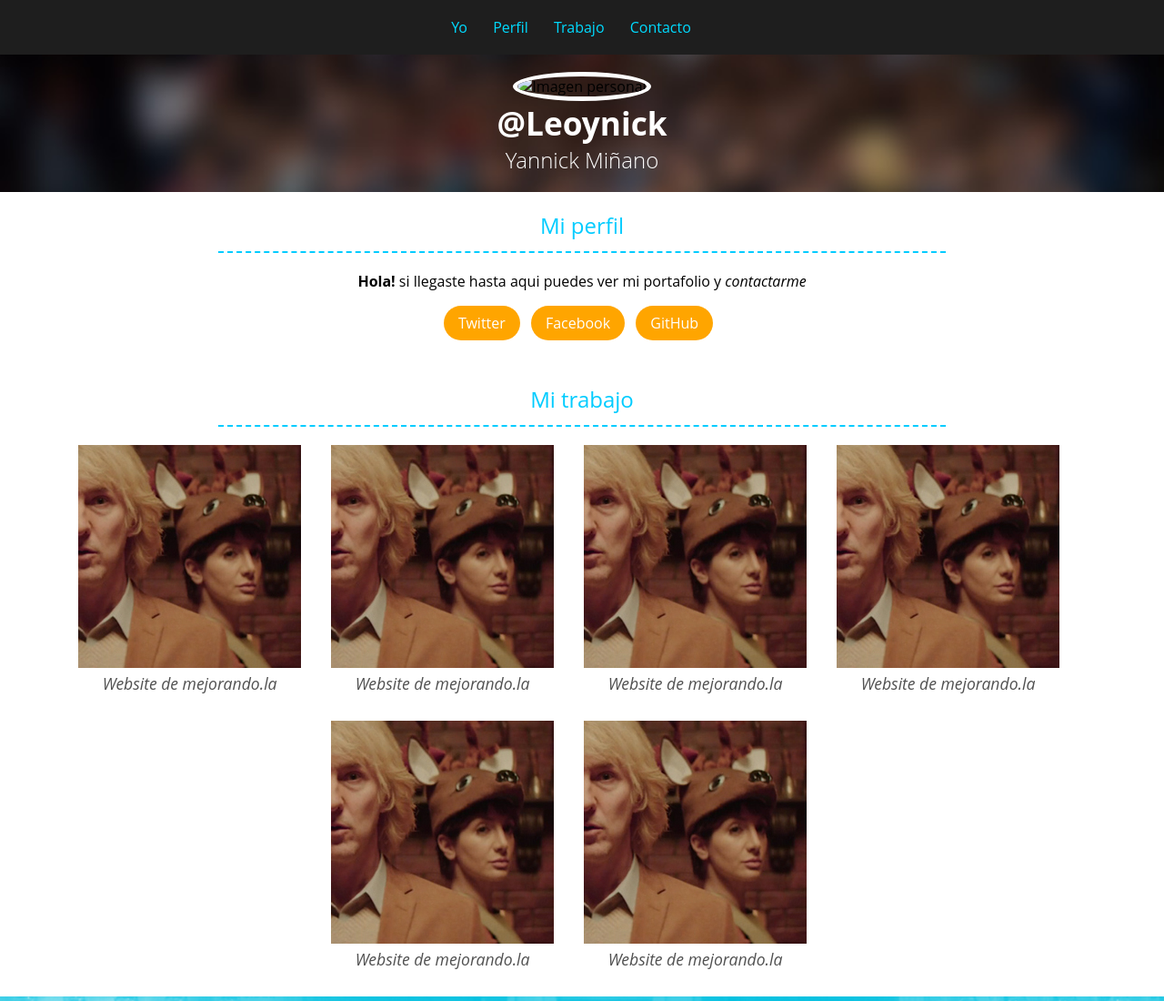
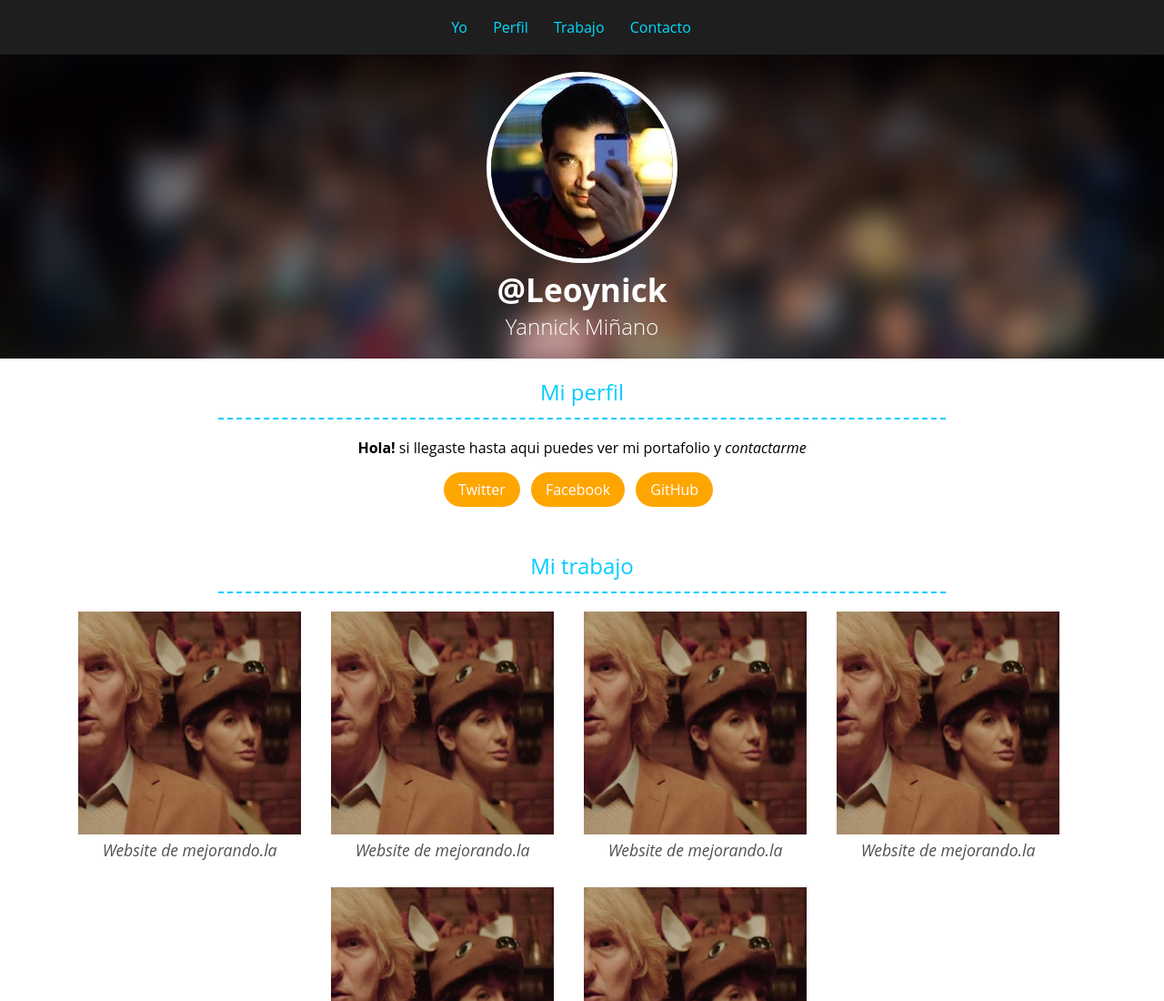
Before and after one commit to leoynick/Yannick, a plain HTML site: page index.html in a window 1280 px wide. Shown: the top 1100 px of the page at 91% size. Drawn offline with Linux system fonts and the light colour scheme; the site is published under a folder, as on GitHub Pages, so addresses that start at the root find nothing.

Commit message:
Actualizacion ruta imagen perfil

```diff
--- a/index.html
+++ b/index.html
@@ -27,7 +27,7 @@
                 </ul>
             </nav>
             <figure class="Header-imageContainer">
-                <img src="/static/images/yo.jpeg" alt="Imagen personal" class="Header-image"/>
+                <img src="./static/images/yo.jpeg" alt="Imagen personal" class="Header-image"/>
                 <figcaption class="Header-imageDescription">
                     <a class="Header-link" href="http://twitter.com/leoynick/" target="_black">@Leoynick</a>
                 </figcaption>
```
